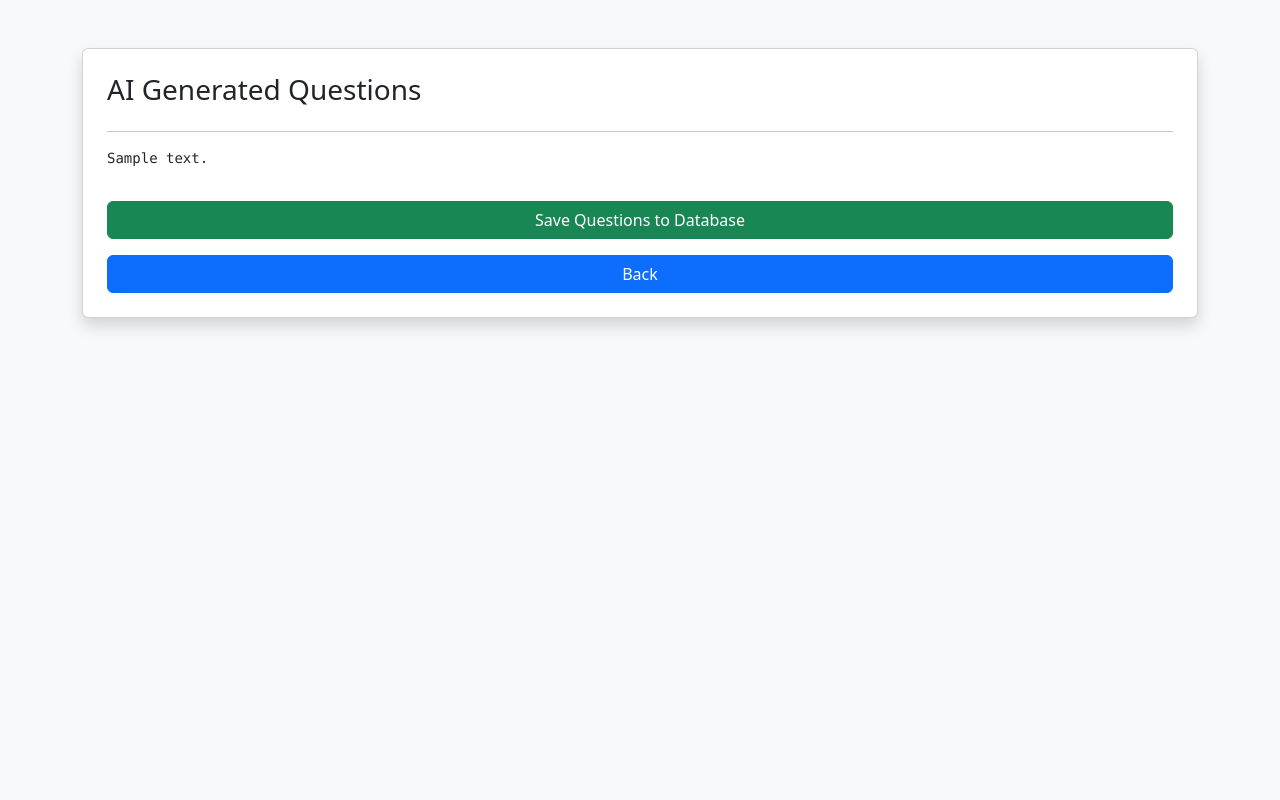
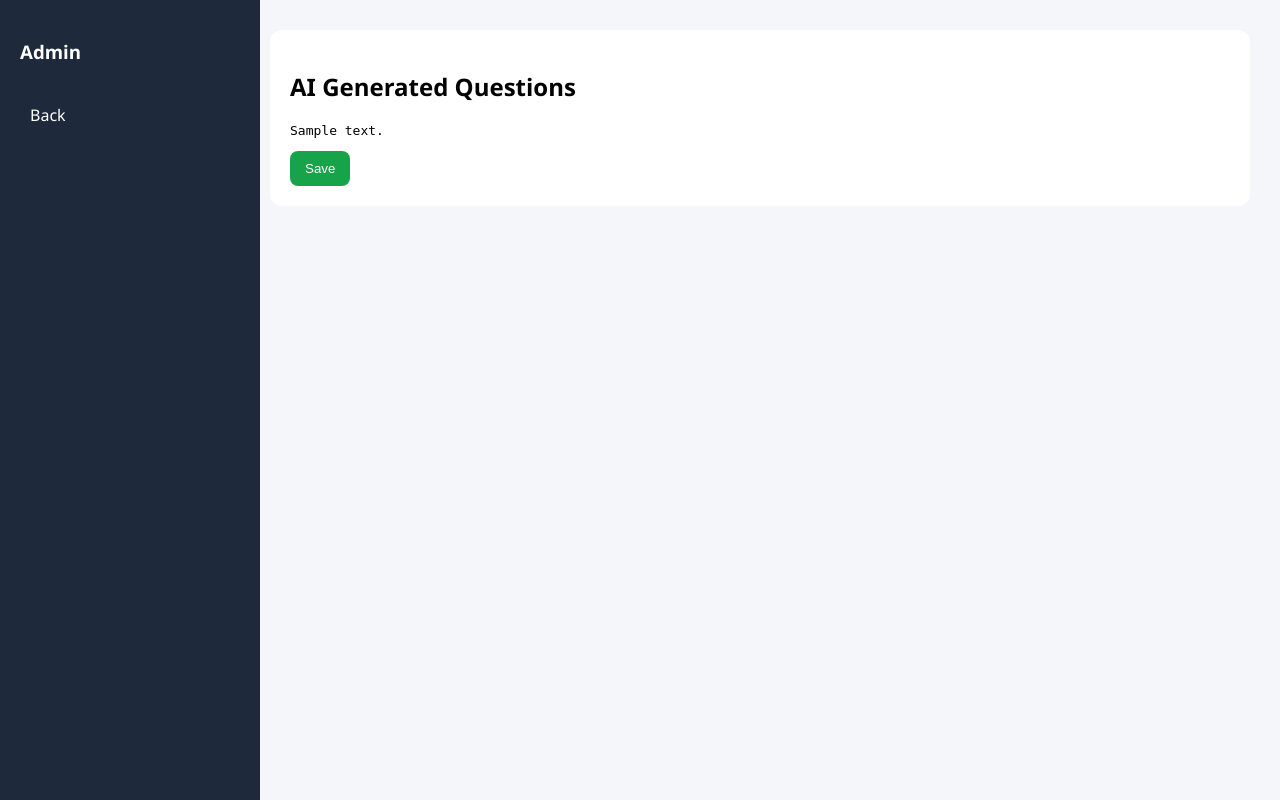
Before and after one commit to abhinavr645/exam-system, a Flask app: template templates/generated.html in a window 1280 px wide. Run offline with Flask 3, Linux system fonts and the light colour scheme; the template is opened without the code that fills it: most values are stand-ins (such as "Sample title", 1, 10 or a date in 2020).

Commit message:
Update generated.html

```diff
--- a/templates/generated.html
+++ b/templates/generated.html
@@ -1,27 +1,28 @@
 <!DOCTYPE html>
 <html>
 <head>
-    <title>AI Generated Questions</title>
-    <link href="https://cdn.jsdelivr.net/npm/bootstrap@5.3.0/dist/css/bootstrap.min.css" rel="stylesheet">
+    <title>AI Questions</title>
+    <link rel="stylesheet" href="/static/style.css">
 </head>
-<body class="bg-light">
+<body>
 
-<div class="container mt-5">
+<div class="sidebar">
+    <h3>Admin</h3>
+    <a href="/admin">Back</a>
+</div>
 
-<div class="card p-4 shadow">
+<div class="main">
 
-<h3>AI Generated Questions</h3>
-<hr>
+<div class="card">
+
+<h2>AI Generated Questions</h2>
 
 <pre>{{ content }}</pre>
 
-<!-- 🔥 SAVE BUTTON -->
 <form method="POST" action="/save_ai">
     <input type="hidden" name="content" value="{{ content }}">
-    <button class="btn btn-success mt-3 w-100">Save Questions to Database</button>
+    <button class="btn btn-success">Save</button>
 </form>
-
-<a href="/admin" class="btn btn-primary mt-3 w-100">Back</a>
 
 </div>
 
```
